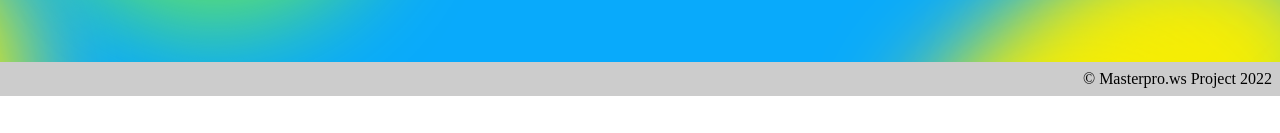
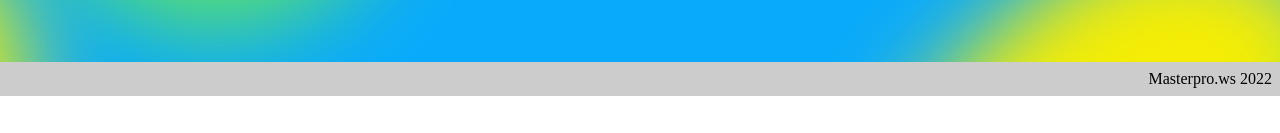
Before and after one commit to cmirnow/react-lightgallery, a React (Create React App) app: page / in a window 1280 px wide. Shown: the part 704-837 px from the top of the page. Built offline with nearby package versions, Linux system fonts and the light colour scheme; a web font is replaced by a local one.

Commit message:
footer edited

```diff
--- a/src/Footer.js
+++ b/src/Footer.js
@@ -1,13 +1,17 @@
 const Footer = () => {
-  const year = new Date().getFullYear();
+  const startYear = 2022;
+  const currentYear = new Date().getFullYear();
   return (
     <footer className="font-face-ps">
-      <a
-        href="https://github.com/cmirnow/react-lightgallery"
+    <a
+        alt="Masterpro Project"
+        title="Masterpro Project"
+        href="https://masterpro.ws/react-componentwillmount-componentdidmount"
         target="_blank"
-        rel="noopener noreferrer"
+        rel="noreferrer"
       >
-        {`© Masterpro.ws Project ${year}`}
+        Masterpro.ws{" "}
+        {startYear === currentYear ? startYear : startYear + "-" + currentYear}
       </a>
     </footer>
   );
```
Also changed, not shown: 1 other file (tests, documents, lock files or other folders).
